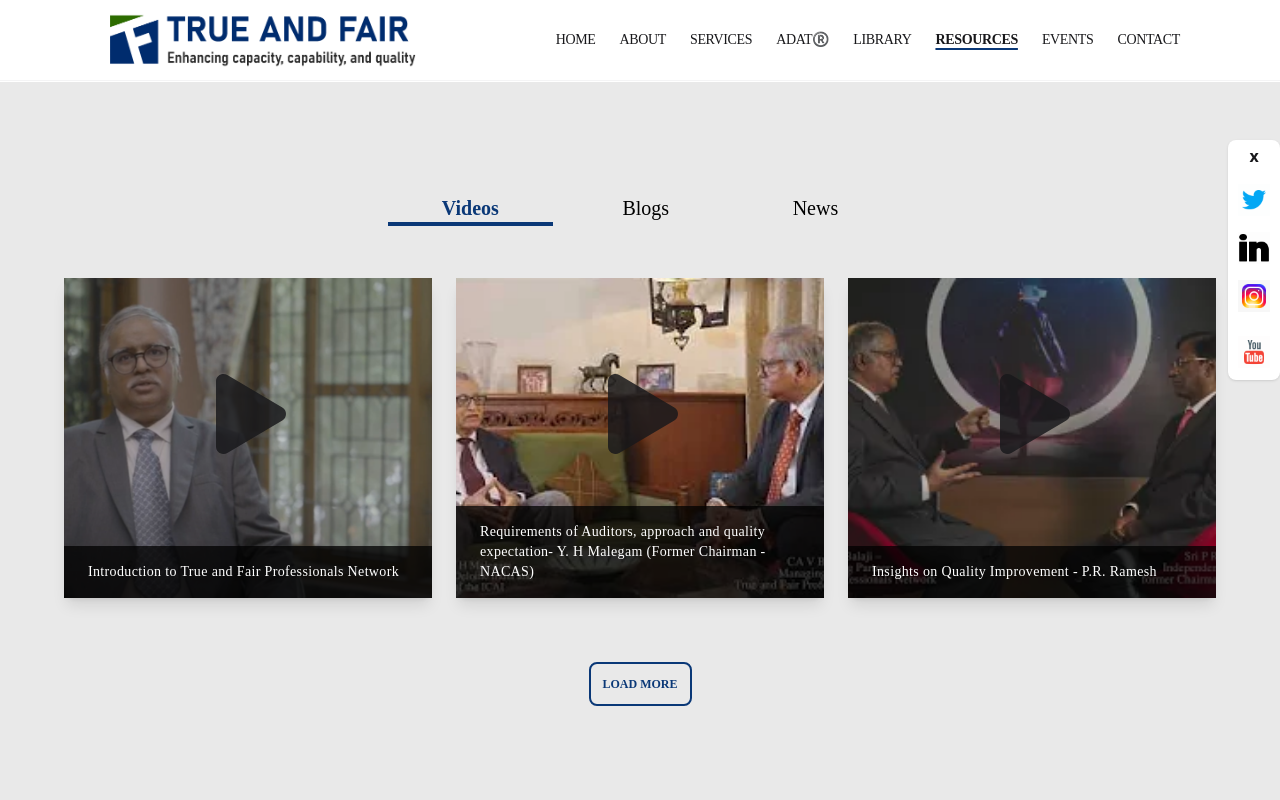
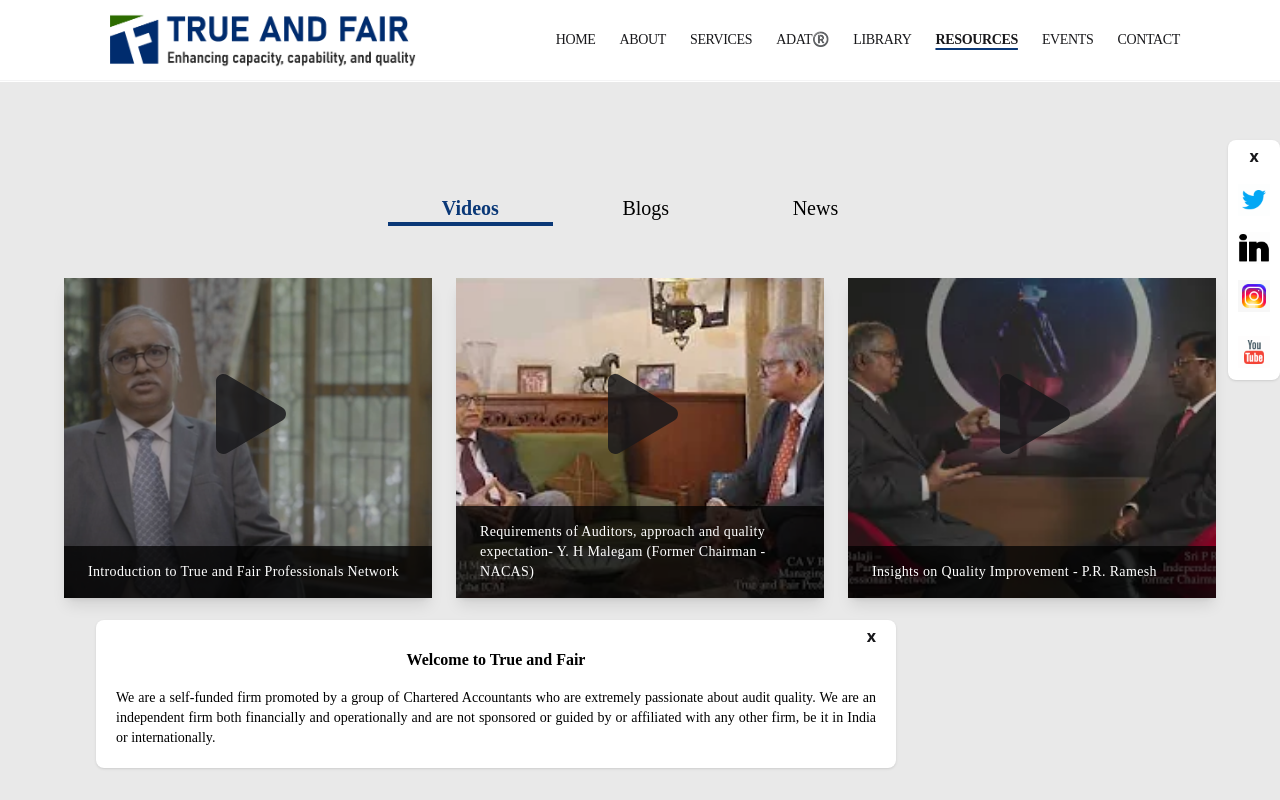
Before and after one commit to TRUENFAIR/trueandfair, a Next.js app: page /resources in a window 1280 px wide. Shown: the top 800 px of the page. Built offline with nearby package versions, Linux system fonts and the light colour scheme.

Commit message:
new changes

```diff
--- /dev/null
+++ b/components/fixtext.js
@@ -0,0 +1,29 @@
+import React from "react";
+
+export default function FixText({ clickedTwo }) {
+  return (
+    <>
+      <div className="flex fixed right-[30%] top-[20%] md:top-[75%]   z-50  flex-col">
+        {/* <div className="bg-white">
+            <p>close</p>
+        </div> */}
+        <div className="flex flex-col   p-1 rounded-lg shadow mt-5 max-w-[800px] h-fit bg-white  ">
+          <div onClick={clickedTwo} className="bg-white flex justify-end mr-4">
+            <p className="text-center cursor-pointer font-extrabold">x</p>
+          </div>
+          <p className="text-center font-bah font-semibold text-black">
+            Welcome to True and Fair
+          </p>
+          <p className="text-sm text-justify font-bah p-4 text-black">
+            We are a self-funded firm promoted by a group of Chartered
+            Accountants who are extremely passionate about audit quality. We are
+            an independent firm both financially and operationally and are not
+            sponsored or guided by or affiliated with any other firm, be it in
+            India or internationally.
+          </p>
+          <p></p>
+        </div>
+      </div>
+    </>
+  );
+}
--- a/pages/_app.js
+++ b/pages/_app.js
@@ -7,6 +7,7 @@ import Script from "next/script";
 // import Link from "next/link";
 
 import Fixeddiv from "../components/fixediv";
+import FixText from "../components/fixtext";
 
 function MyApp({ Component, pageProps }) {
   const route = useRouter();
@@ -16,9 +17,22 @@ function MyApp({ Component, pageProps }) {
 
     return () => clearTimeout(timeId);
   }, []);
+  useEffect(() => {
+    let timeId = null;
+    timeId = setTimeout(() => setSocialmediaTwo(true), 2000);
 
+    return () => clearTimeout(timeId);
+  }, []);
+
+  useEffect(() => {
+    let timeId = null;
+    timeId = setTimeout(() => setSocialmediaTwo(false), 10000);
+
+    return () => clearTimeout(timeId);
+  }, []);
 
   const [soicalmedia, setSocialmedia] = useState(false);
+  const [soicalmediaTwo, setSocialmediaTwo] = useState(false);
 
   // useEffect(() => {
   //   let timeId = null;
@@ -43,21 +57,36 @@ function MyApp({ Component, pageProps }) {
   const clicked = () => {
     setSocialmedia(false);
   };
+  const clickedTwo = () => {
+    setSocialmediaTwo(false);
+  };
 
   return (
     <Layout>
       <Head>
-        <title>True & Fair | Auditing, Financial reporting, Regulatory & Quality standards</title>
-        <meta name="description" content="Our overarching vision is to be recognised as the STANDARD SETTER in the financial reporting ecosystem regarding quality of audits undertaken and performed. To achieve our vision, our mission is to build capacity and enhance the professional capability and quality of audits performed by audit firms."/>
+        <title>
+          True & Fair | Auditing, Financial reporting, Regulatory & Quality
+          standards
+        </title>
+        <meta
+          name="description"
+          content="Our overarching vision is to be recognised as the STANDARD SETTER in the financial reporting ecosystem regarding quality of audits undertaken and performed. To achieve our vision, our mission is to build capacity and enhance the professional capability and quality of audits performed by audit firms."
+        />
         <link rel="icon" href="/homeicon/tnf.png" />
         <meta property="og:type" content="website" />
         <meta property="og:title" content="True & Fair" />
-        <meta property="og:description" content="Our overarching vision is to be recognised as the STANDARD SETTER in the financial reporting ecosystem regarding quality of audits undertaken and performed. To achieve our vision, our mission is to build capacity and enhance the professional capability and quality of audits performed by audit firms"/>
+        <meta
+          property="og:description"
+          content="Our overarching vision is to be recognised as the STANDARD SETTER in the financial reporting ecosystem regarding quality of audits undertaken and performed. To achieve our vision, our mission is to build capacity and enhance the professional capability and quality of audits performed by audit firms"
+        />
         <meta property="og:image" content="/footer.png" />
         <meta property="og:url" content="https://www.trueandfair.pro/" />
         <meta property="og:site_name" content="True & Fair" />
       </Head>
-      <Script strategy="afterInteractive" src="https://www.googletagmanager.com/gtag/js?id=G-7LTDSM3QDE" />
+      <Script
+        strategy="afterInteractive"
+        src="https://www.googletagmanager.com/gtag/js?id=G-7LTDSM3QDE"
+      />
       <Script strategy="afterInteractive" id="google-analytics">
         {`
           window.dataLayer = window.dataLayer || [];
@@ -70,6 +99,7 @@ function MyApp({ Component, pageProps }) {
 
       <Component {...pageProps} />
       {soicalmedia && <Fixeddiv clicked={clicked} />}
+      {soicalmediaTwo && <FixText clickedTwo={clickedTwo} />}
     </Layout>
   );
 }
```
